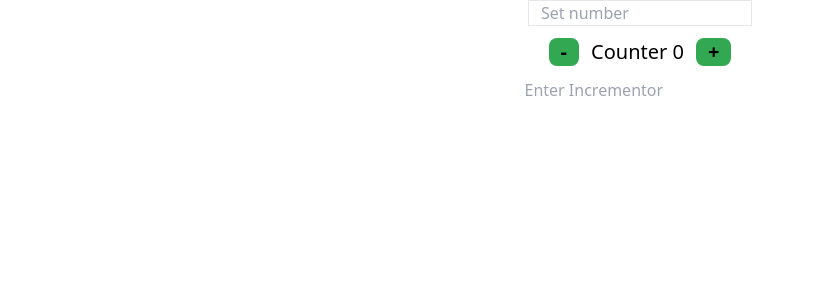
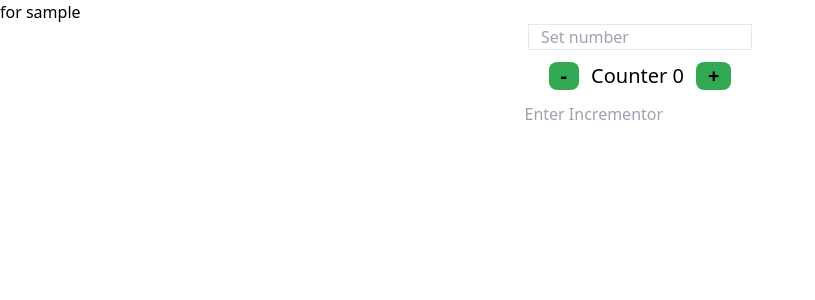
Before and after one commit to Huls26/wordle-clone, a React (Vite) app: page / in a window 1280 px wide. Shown: the top 300 px of the page, without its empty margins (0-815 px from the left). Built offline with nearby package versions, Linux system fonts and the light colour scheme; no server answers.

Commit message:
practice async testing

```diff
--- a/src/pages/Mainpage.jsx
+++ b/src/pages/Mainpage.jsx
@@ -1,9 +1,17 @@
-import useFetchData from '@hooks/useFetchData';
+import { useEffect, useState } from 'react';
+// import fetchData from '@api/getRandomWord';
 
 export default function Mainpage() {
-  const { data } = useFetchData();
+  const [isLoading, setIsLoading] = useState(() => true);
+  // const [display] = useState(() => 'for sample');
+
+  useEffect(() => {
+    setTimeout(() => setIsLoading((() => false)), 1000);
+  }, []);
 
   return (
-    <div>{ data }</div>
+    <section>
+      { isLoading ? '...Loading' : <div data-testid="output-data">for sample</div>}
+    </section>
   );
 }
```
Also changed, not shown: 2 other files (tests, documents, lock files or other folders).
